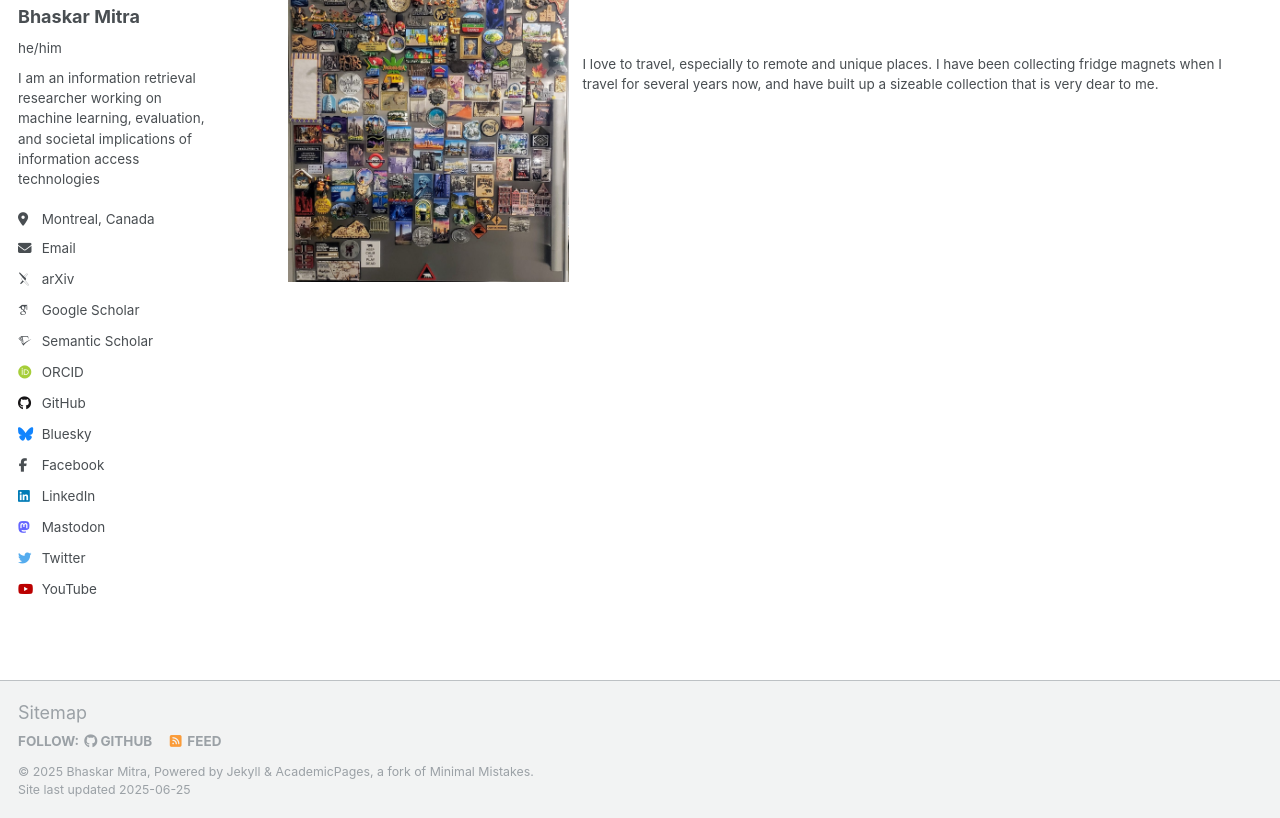
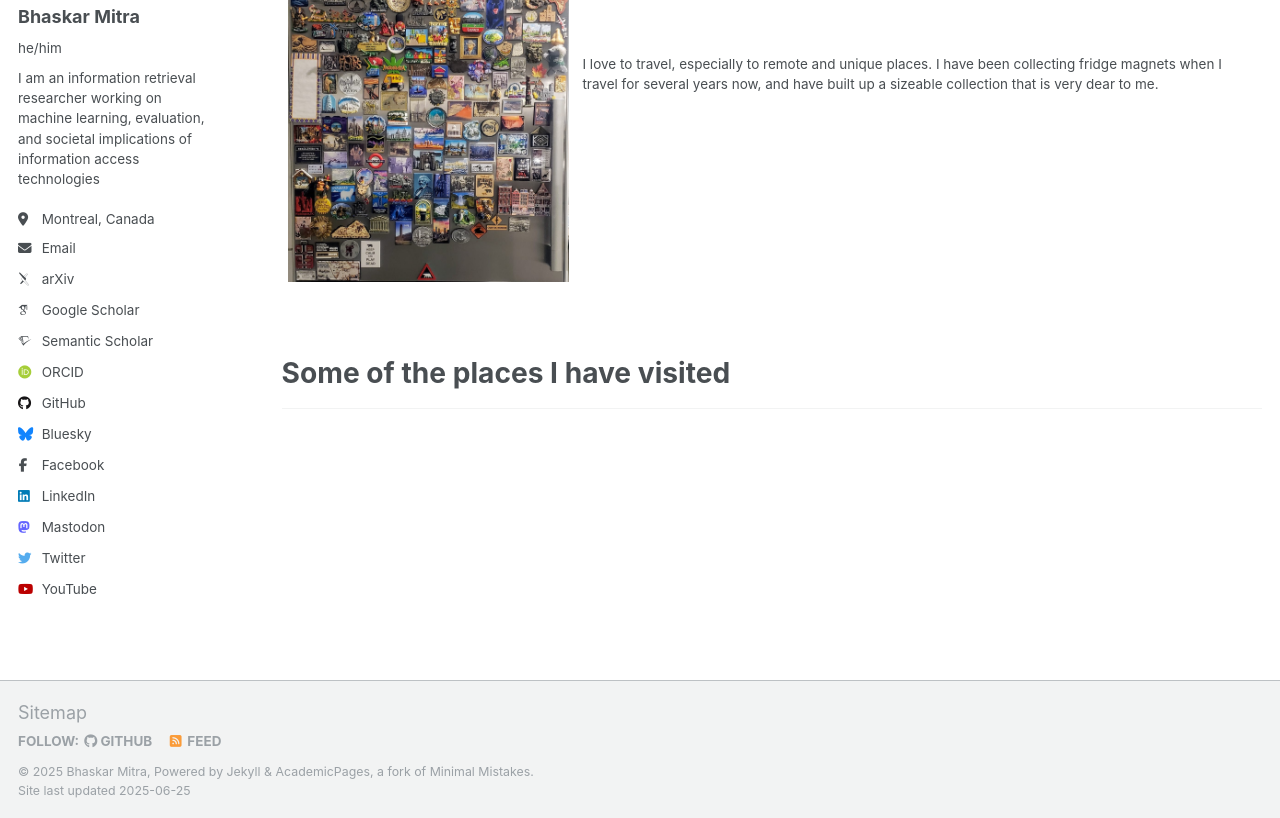
Before and after one commit to bhaskar-mitra/bhaskar-mitra.github.io, a Jekyll site: the page built from _pages/travel.html, in a window 1280 px wide and 1096 px high, cut to the strip 278-1096 px from the top of the window. Built offline with Jekyll 4.4.1, drawn with Linux system fonts in a browser that asks for light colours; some web fonts are replaced.

Commit message:
Update travel.html

```diff
--- a/_pages/travel.html
+++ b/_pages/travel.html
@@ -7,7 +7,7 @@ author_profile: true
 
 <div>
   <article class="archive__item" itemscope itemtype="http://schema.org/CreativeWork">
-    <table style="border:none" width="50%">
+    <table style="border:none" style="width:50%">
       <tr style="border:none">
         <td width="30%" style="border:none"><img src="/images/magnets.jpg" /></td>
         <td style="border:none">
@@ -20,3 +20,9 @@ author_profile: true
     </table>
   </article>
 </div>
+
+{% include base_path %}
+
+<br /><br />
+<h1>Some of the places I have visited</h1>
+<hr />
```
